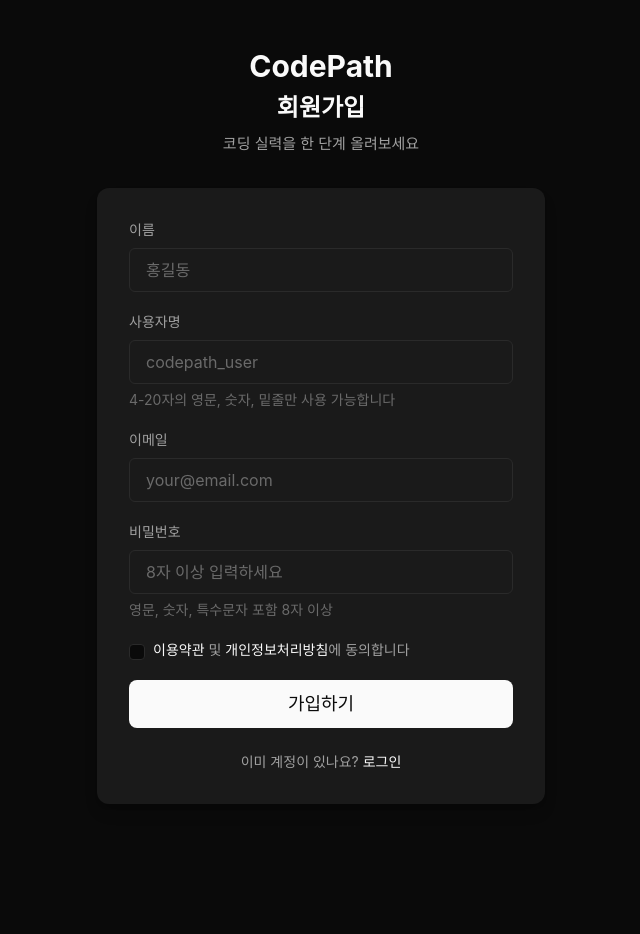
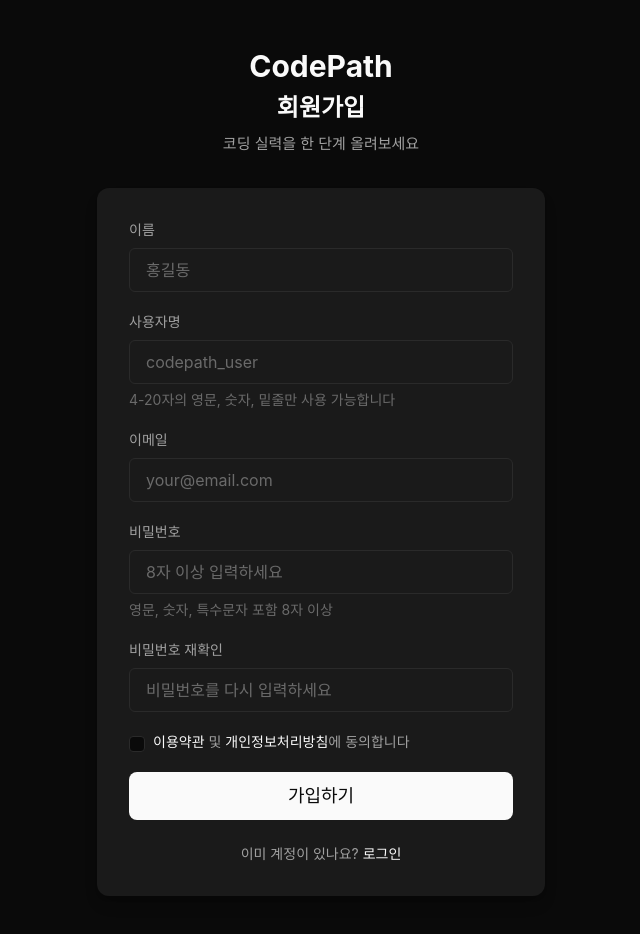
Before and after one commit to SimJunSik/codepath-fe, a Next.js app: page /signup in a window 1280 px wide. Shown: the top 934 px of the page, without its empty margins (319-959 px from the left). Before the commit the page ends 852 px from the top, so only its background shows below. Built offline with nearby package versions, Linux system fonts and the light colour scheme; no server answers.

Commit message:
[feat] add confirm password field

```diff
--- a/app/(auth)/signup/page.tsx
+++ b/app/(auth)/signup/page.tsx
@@ -18,6 +18,7 @@
   const [formData, setFormData] = useState({
     email: '',
     password: '',
+    confirmPassword: '',
     username: '',
     displayName: '',
   });
@@ -40,6 +41,9 @@
       newErrors.password = '비밀번호에 소문자를 포함해주세요';
     } else if (!/[0-9]/.test(formData.password)) {
       newErrors.password = '비밀번호에 숫자를 포함해주세요';
+    }
+    if (formData.confirmPassword !== formData.password) {
+      newErrors.confirmPassword = '비밀번호가 일치하지 않습니다';
     }
 
     if (formData.username.length < 4) {
@@ -70,7 +74,12 @@
     setLoading(true);
 
     try {
-      const response = await signup(formData);
+      const response = await signup({
+        email: formData.email,
+        password: formData.password,
+        username: formData.username,
+        displayName: formData.displayName,
+      });
       setAuth(response.user, response.accessToken);
 
       // localStorage에 refreshToken 저장
@@ -141,6 +150,16 @@
               required
             />
 
+            <Input
+              type="password"
+              label="비밀번호 재확인"
+              placeholder="비밀번호를 다시 입력하세요"
+              value={formData.confirmPassword}
+              onChange={(e) => setFormData({ ...formData, confirmPassword: e.target.value })}
+              error={errors.confirmPassword}
+              required
+            />
+
             <div className="flex items-start gap-2">
               <input
                 type="checkbox"
```
